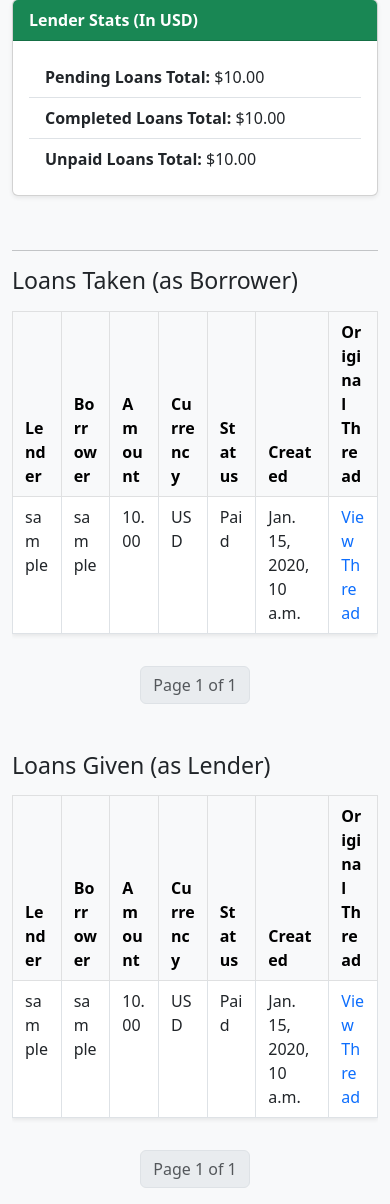
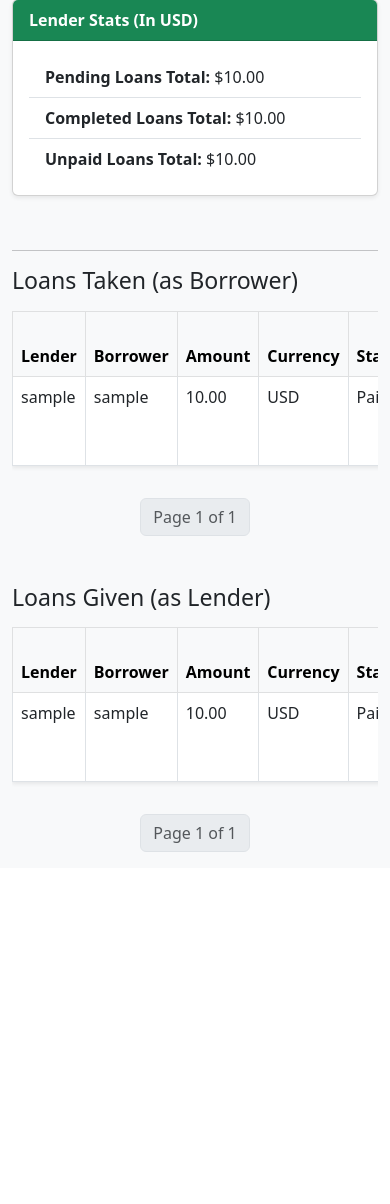
Before and after one commit to fardeenfs/RedditLoanBot, a Django app: a page that uses templates/user_detail.html in a window 390 px wide. Shown: the part 453-1657 px from the top of the page. After the commit the page ends 1305 px from the top, so only its background shows below. Run offline with Django 4.2, Linux system fonts and the light colour scheme; tables that the repository leaves empty hold one stand-in row (values such as "Sample post").

Commit message:
Update user_detail.html

```diff
--- a/templates/user_detail.html
+++ b/templates/user_detail.html
@@ -34,7 +34,9 @@
     }
 
     .table {
-        table-layout: fixed;
+      width: 100%;
+      border-collapse: collapse;
+      table-layout: auto;
     }
 
     .table th, .table td {
@@ -42,9 +44,27 @@
         overflow: hidden;
     }
 
+    .table th:nth-child(1), .table td:nth-child(1) {
+        width: 15%;
+    }
+    .table th:nth-child(2), .table td:nth-child(2) {
+        width: 15%;
+    }
+    .table th:nth-child(3), .table td:nth-child(3) {
+        width: 10%;
+    }
+    .table th:nth-child(4), .table td:nth-child(4) {
+        width: 10%;
+    }
+    .table th:nth-child(5), .table td:nth-child(5) {
+        width: 10%;
+    }
     .table th:nth-child(6), .table td:nth-child(6) {
         width: 20%;
     }
+
+
+
 
 
     .table th, .table td {
@@ -52,22 +72,6 @@
         max-width: 200px;
     }
 
-    /* Mobile responsiveness */
-    @media (max-width: 768px) {
-      .table-responsive {
-        -webkit-overflow-scrolling: touch;
-      }
-
-      .table th, .table td {
-        padding: 8px 12px;
-      }
-
-      .table td a {
-        word-wrap: break-word;
-        white-space: normal;
-        text-overflow: ellipsis;
-      }
-    }
   </style>
 </head>
 <body>
```
